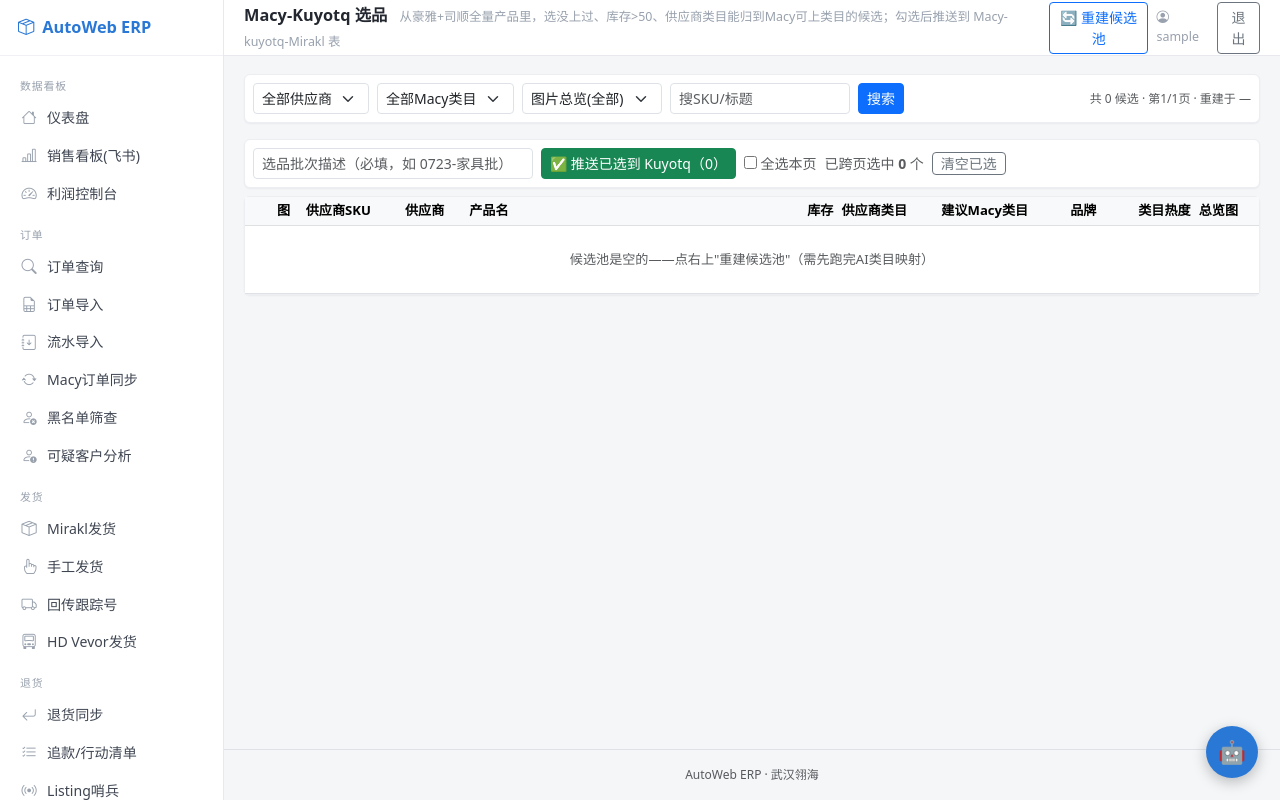
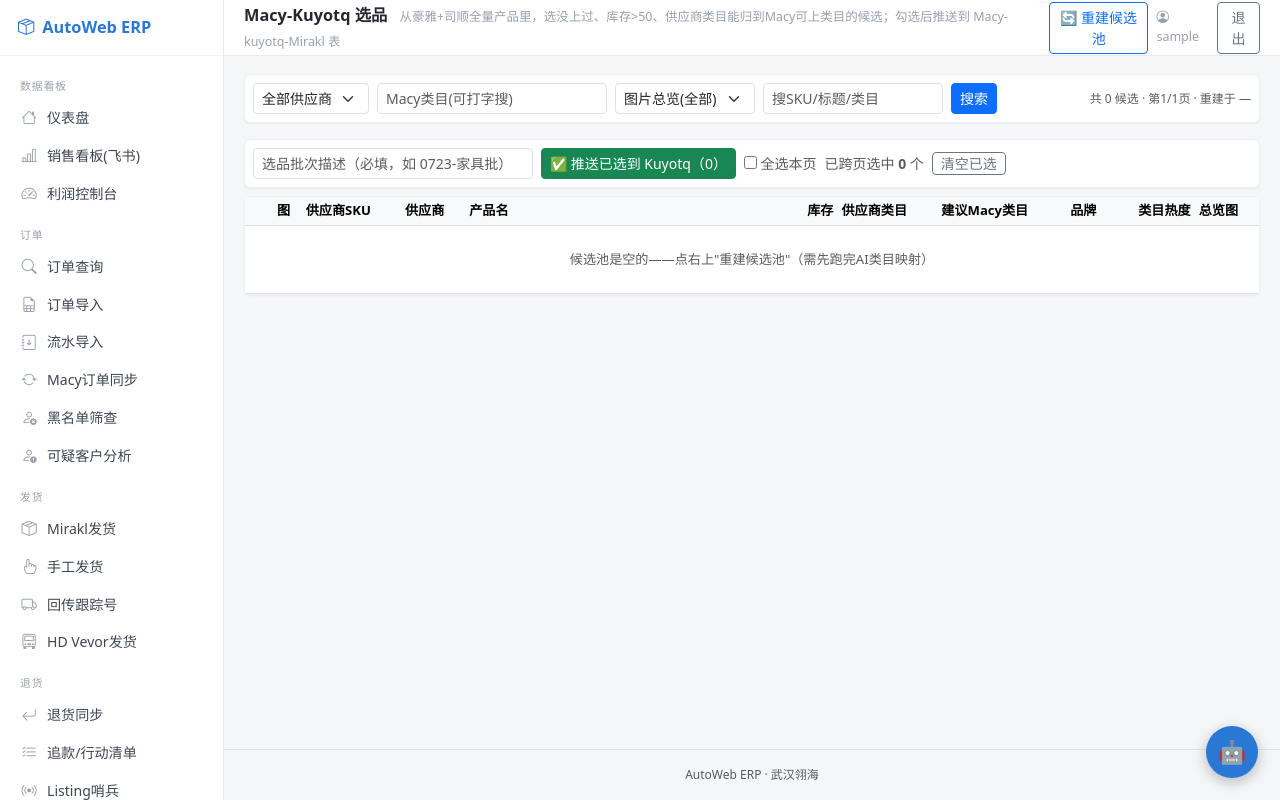
Before and after one commit to mrrssg/Wu-han-ling-hai., a Flask app: page /macy-selection/ in a window 1280 px wide. Run offline with Flask 3, Linux system fonts and the light colour scheme; the visitor is signed in with stand-in values (Sample User, id 1); data that the repository does not hold is empty.

Commit message:
macy selection: category filter now type-to-search (datalist); main search box also matches supplier_cat and macy_leaf

```diff
--- a/app/routes/macy_selection.py
+++ b/app/routes/macy_selection.py
@@ -42,8 +42,8 @@ def page():
     if f_leaf:
         where.append("macy_leaf=%s"); params.append(f_leaf)
     if f_q:
-        where.append("(supplier_sku LIKE %s OR title LIKE %s)")
-        params += [f"%{f_q}%", f"%{f_q}%"]
+        where.append("(supplier_sku LIKE %s OR title LIKE %s OR supplier_cat LIKE %s OR macy_leaf LIKE %s)")
+        params += [f"%{f_q}%"] * 4
     if f_img == "y":
         where.append("has_overview_img=1")
     elif f_img == "n":
--- a/app/templates/macy_selection/page.html
+++ b/app/templates/macy_selection/page.html
@@ -21,16 +21,18 @@
       <option value="Costway" {{ 'selected' if f_supplier=='Costway' }}>豪雅 ({{ counts.get('Costway',0) }})</option>
       <option value="Vevor" {{ 'selected' if f_supplier=='Vevor' }}>司顺 ({{ counts.get('Vevor',0) }})</option>
     </select>
-    <select name="leaf" class="form-select form-select-sm" style="width:auto;max-width:240px" onchange="this.form.submit()">
-      <option value="">全部Macy类目</option>
-      {% for lf in leaves %}<option value="{{ lf }}" {{ 'selected' if lf==f_leaf }}>{{ lf }}</option>{% endfor %}
-    </select>
+    <input name="leaf" value="{{ f_leaf }}" list="leaf-list" class="form-control form-control-sm"
+           style="width:230px" placeholder="Macy类目(可打字搜)" autocomplete="off"
+           onchange="this.form.submit()">
+    <datalist id="leaf-list">
+      {% for lf in leaves %}<option value="{{ lf }}">{% endfor %}
+    </datalist>
     <select name="img" class="form-select form-select-sm" style="width:auto" onchange="this.form.submit()">
       <option value="">图片总览(全部)</option>
       <option value="y" {{ 'selected' if f_img=='y' }}>✅总览有图 ({{ img_stat.y or 0 }})</option>
       <option value="n" {{ 'selected' if f_img=='n' }}>❌总览无图 ({{ img_stat.n or 0 }})</option>
     </select>
-    <input name="q" value="{{ f_q }}" class="form-control form-control-sm" style="width:180px" placeholder="搜SKU/标题">
+    <input name="q" value="{{ f_q }}" class="form-control form-control-sm" style="width:180px" placeholder="搜SKU/标题/类目">
     <button class="btn btn-sm btn-primary">搜索</button>
     {% if f_supplier or f_leaf or f_q or f_img %}<a class="btn btn-sm btn-outline-secondary" href="{{ url_for('macy_selection.page') }}">✕清除</a>{% endif %}
   </form>
```
